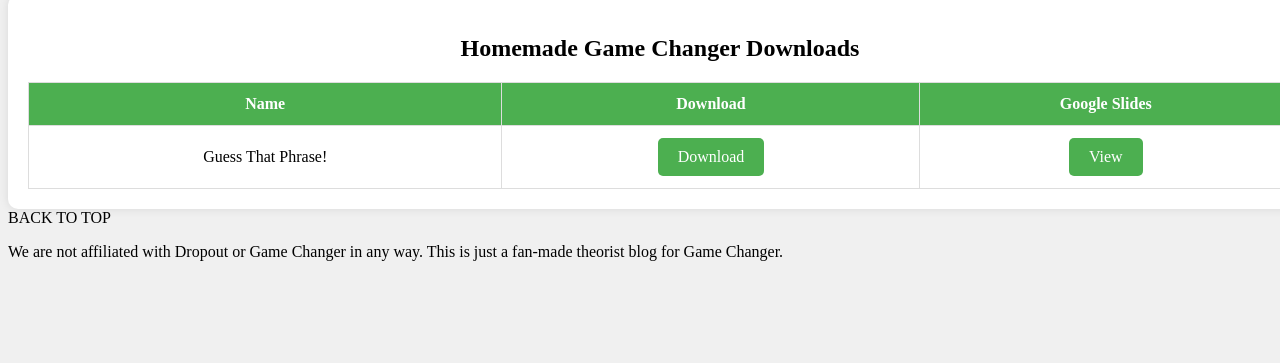
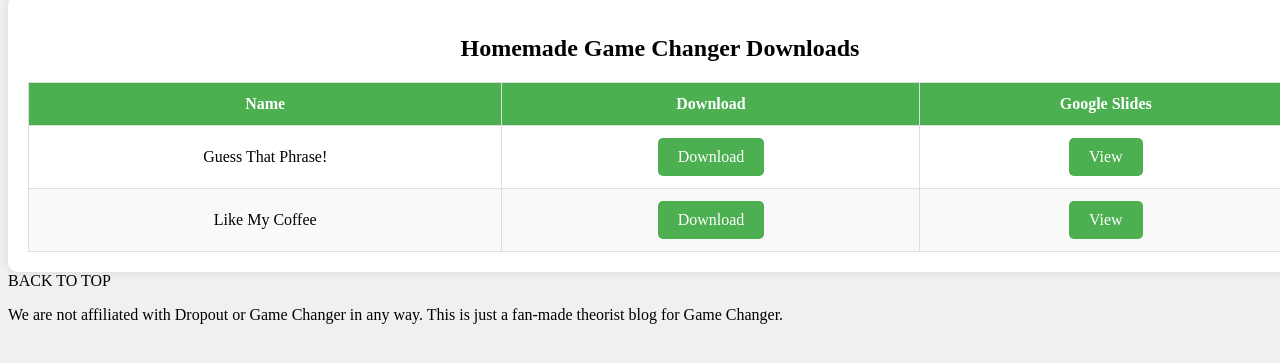
Before and after one commit to ScytedTV-Studios/gc.scyted.tv, a Jekyll site: the page built from homemade-game-changer.md, in a window 1280 px wide, cut to the strip 435-798 px from the top of the page. Built offline with Jekyll 4.4.1, drawn with Linux system fonts in a browser that asks for light colours; a script that is not in the unit is left out.

Commit message:
Update homemade-game-changer.md

```diff
--- a/homemade-game-changer.md
+++ b/homemade-game-changer.md
@@ -81,6 +81,11 @@
                     <td><a href="https://github.com/ScytedTV-Studios/Homemade-Game-Changer/releases/download/guess-that-phrase/guess-that-phrase.zip" class="download-btn">Download</a></td>
                     <td><a href="https://docs.google.com/presentation/d/1TNRHqrPrGUStorfOhmYvULt8P-h9udBFk-MwhG1eVls/edit?usp=sharing" class="download-btn" target="_blank">View</a></td>
                 </tr>
+                <tr id="like-my-coffee">
+                    <td>Like My Coffee</td>
+                    <td><a href="https://github.com/ScytedTV-Studios/Homemade-Game-Changer/releases/download/like-my-coffee/like-my-coffee.zip" class="download-btn">Download</a></td>
+                    <td><a href="https://docs.google.com/presentation/d/1UtoLk4osc1NAcXH5JFOOp3RNb95hRYjHRwOnPBWFgqU/edit?usp=sharing" class="download-btn" target="_blank">View</a></td>
+                </tr>
             </tbody>
         </table>
     </div>
```
